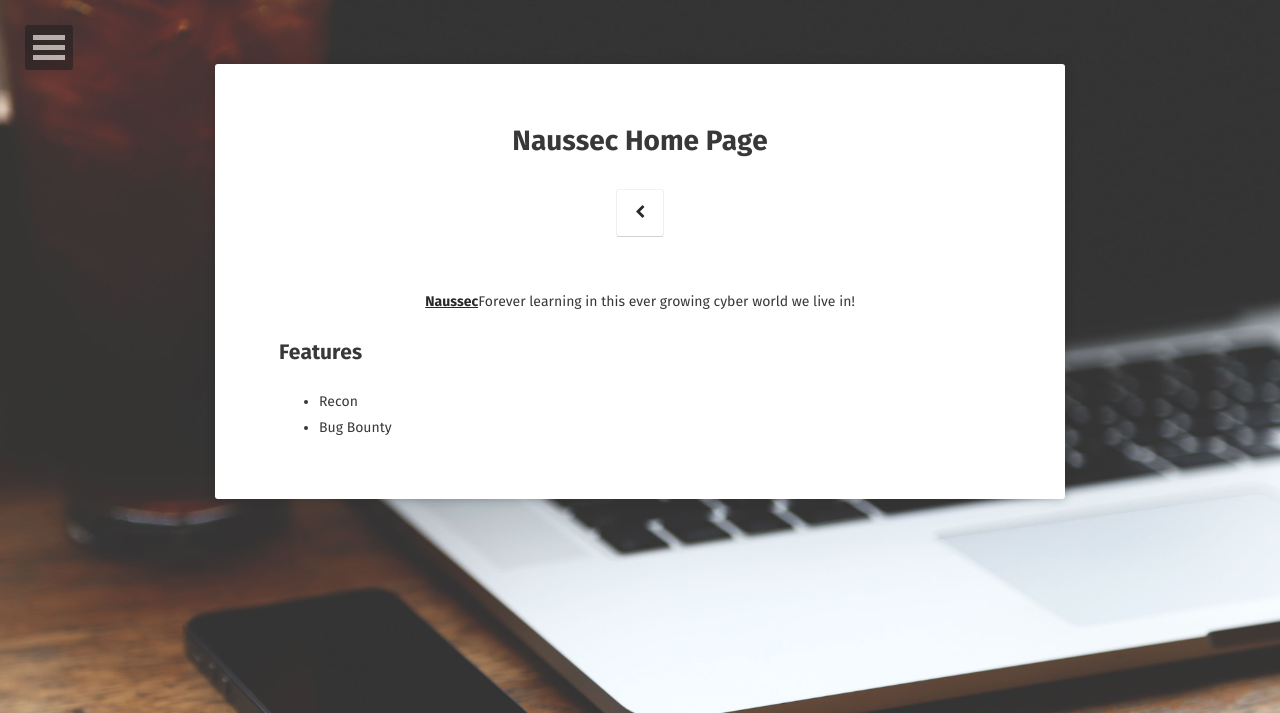
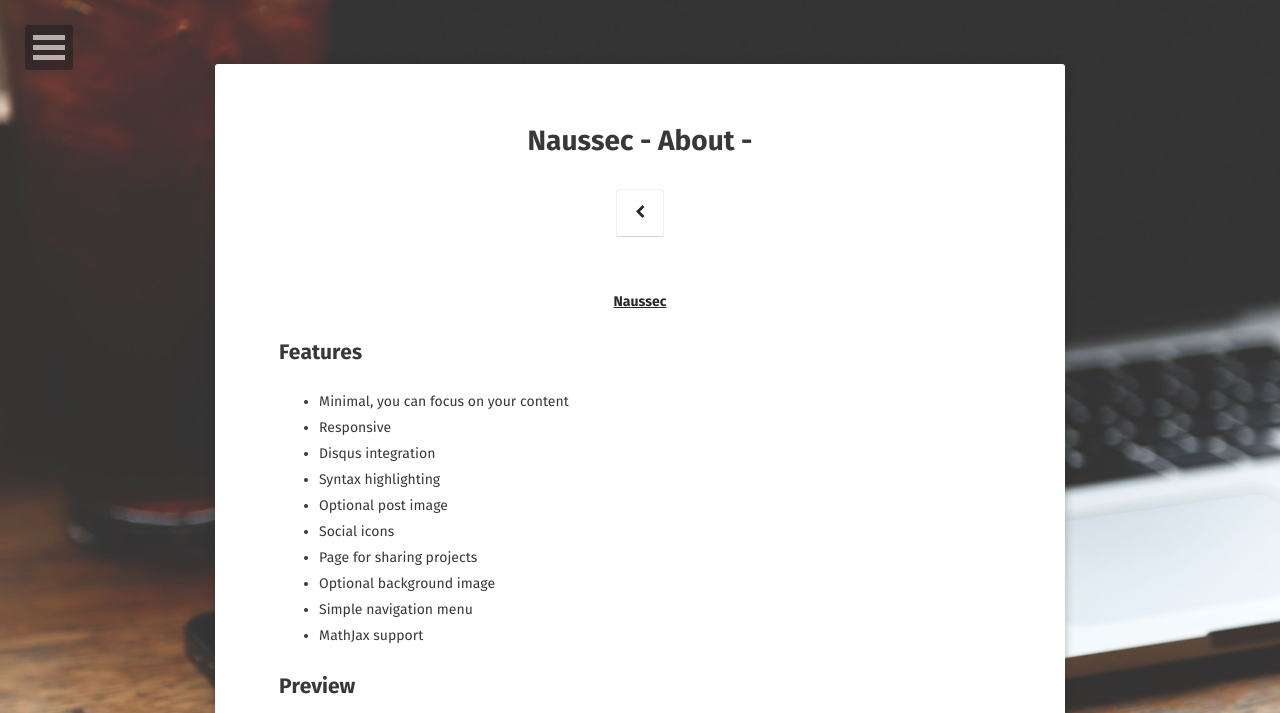
Before and after one commit to naussec/Website, a Jekyll site: the page built from about/index.md, in a window 1280 px wide. Shown: the top 713 px of the page. Built offline with Jekyll 4.4.1, drawn with Linux system fonts in a browser that asks for light colours; some web fonts are replaced; some of the changed text lies outside the part shown; grey boxes are pictures that could not be loaded.

Commit message:
about page testing

```diff
--- a/about/index.md
+++ b/about/index.md
@@ -1,13 +1,37 @@
 ---
 layout: page
-title: Naussec Home Page
+title: Naussec - About -
 tags: [about, Naussec, cyber, security]
 date: 2019-12-13
 comments: false
 ---
 
-<center><a href="http://naussec.github.io/Website"><b>Naussec</b></a>Forever learning in this ever growing cyber world we live in!</center>
+<center><a href="http://naussec.com"><b>Naussec</b></a></center>
 
 ## Features
-* Recon
-* Bug Bounty
+* Minimal, you can focus on your content
+* Responsive
+* Disqus integration
+* Syntax highlighting
+* Optional post image
+* Social icons
+* Page for sharing projects
+* Optional background image
+* Simple navigation menu
+* MathJax support
+
+## Preview
+
+{% capture images %}
+    https://cloud.githubusercontent.com/assets/754514/14509720/61c61058-01d6-11e6-93ab-0918515ecd56.png
+    https://cloud.githubusercontent.com/assets/754514/14509716/61ac6c8e-01d6-11e6-879f-8308883de790.png
+{% endcapture %}
+{% include gallery images=images caption="Screenshots of Moon Theme" cols=2 %}
+
+See a [live version of Moon](http://taylantatli.github.io/Moon) hosted on GitHub.
+
+## Getting Started
+
+To learn how to install and use this theme check out the [Setup Guide](http://taylantatli.me/Moon/moon-theme/) for more information.
+
+[Install Moon](https://github.com/TaylanTatli/Moon){: .btn}
```
